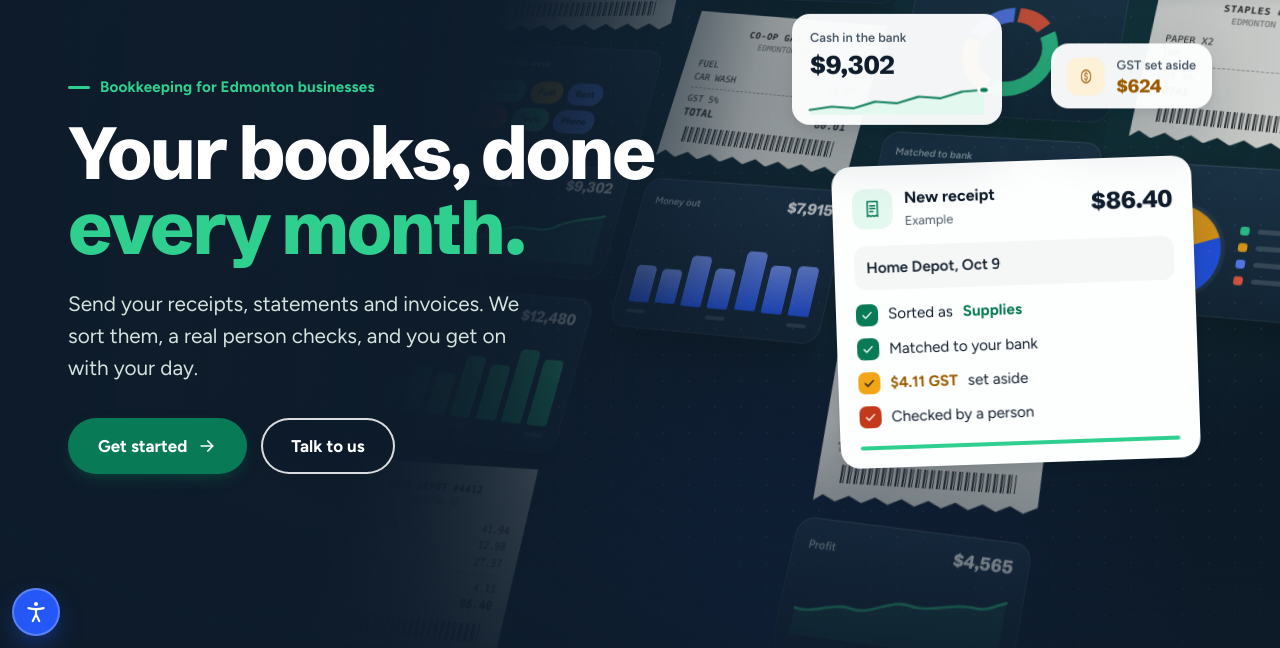
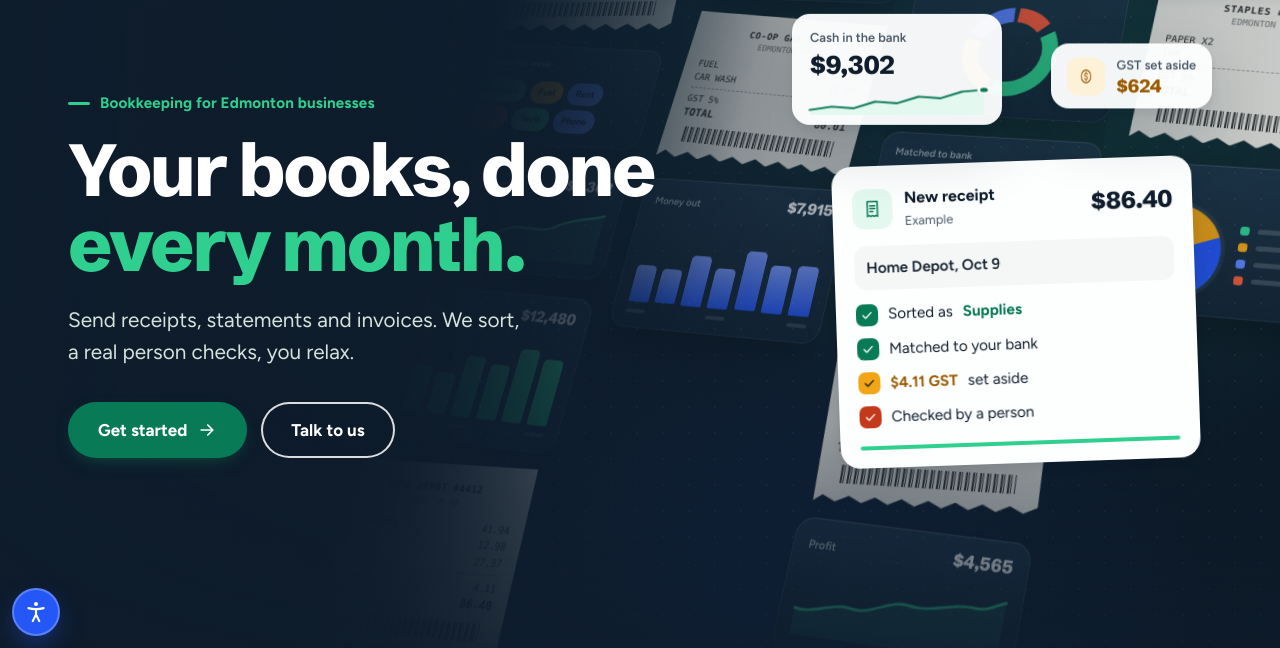
Before and after one commit to gperalta-dev/EasyKeeps, a plain HTML site: page landing/index.html in a window 1280 px wide. Shown: the part 152-800 px from the top of the page. Drawn offline with Linux system fonts and the light colour scheme; animation ran at ten frames a second.

Commit message:
Make the hero opening line shorter and catchier (#13)
Claude-Session: https://claude.ai/code/session_01Fn1cdZsCnCnXkg72HRyGgW

Co-authored-by: Claude <noreply@anthropic.com>

```diff
--- a/landing/index.html
+++ b/landing/index.html
@@ -92,7 +92,7 @@
 
       <p class="eyebrow eyebrow--light">Bookkeeping for Edmonton businesses</p>
       <h1 id="hero-title" class="hero__title">Your books, done <span>every month.</span></h1>
-      <p class="hero__sub">Send your receipts, statements and invoices. We sort them, a real person checks, and you get on with your day.</p>
+      <p class="hero__sub">Send receipts, statements and invoices. We sort, a real person checks, you relax.</p>
       <div class="hero__ctas">
         <a class="btn btn--primary btn--lg" href="#start">Get started <svg class="btn__arrow" width="20" height="20" aria-hidden="true" viewBox="0 0 24 24"><path d="M5 12h13M13 6l6 6-6 6" fill="none" stroke="currentColor" stroke-width="2" stroke-linecap="round" stroke-linejoin="round"/></svg></a>
         <a class="btn btn--outline-light btn--lg" href="#talk">Talk to us</a>
```
